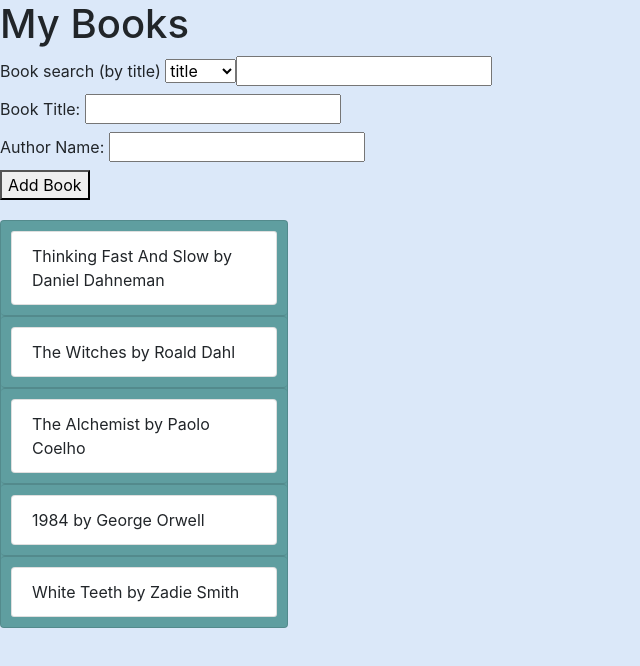
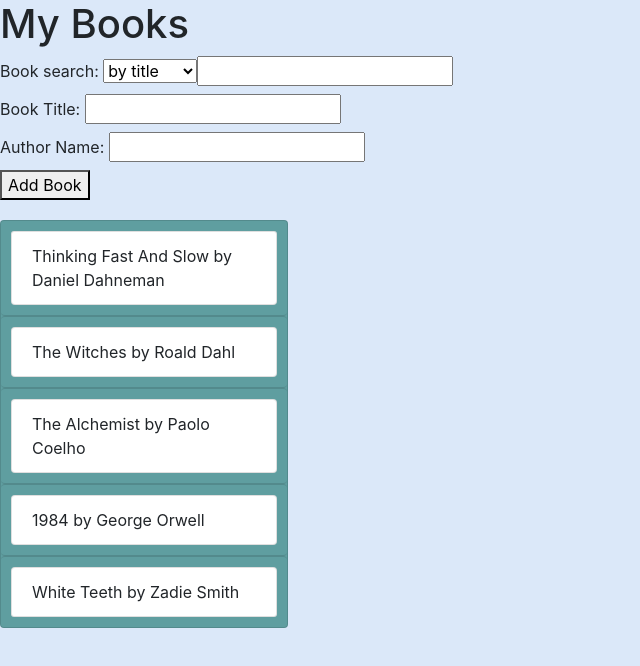
Before and after one commit to Danielandro/angular-books, an Angular app: page / in a window 1280 px wide. Shown: the top 666 px of the page, without its empty margins (0-640 px from the left). Built offline with nearby package versions, Linux system fonts and the light colour scheme; data requests are answered from the project's data file.

Commit message:
Refactor code * minimise some duplication * add comments * remove uncecessary variables

```diff
--- a/src/app/book-search/book-search.component.html
+++ b/src/app/book-search/book-search.component.html
@@ -1,10 +1,10 @@
 <div class="book-search">
   <label
-    >Book search (by title)
+    >Book search:
     <!-- Drop down to choose search option -->
     <select #searchBy (change)="onChange(searchBy.value)">
-      <option value="title">title</option>
-      <option value="author">author</option>
+      <option value="title">by title</option>
+      <option value="author">by author</option>
     </select>
     <input #val (input)="onInput(val.value)" type="text" />
   </label>
--- a/src/app/book-search/book-search.component.ts
+++ b/src/app/book-search/book-search.component.ts
@@ -15,11 +15,13 @@ export class BookSearchComponent implements OnInit {
 
   ngOnInit() {}
 
+  // emit event to parent as user types in the search field
   onInput(term: string) {
     this.term = term;
     this.searchInput.emit({ term: this.term, searchBy: this.searchBy });
   }
 
+  // emit to parent when user changes search by option
   onChange(searchBy: string) {
     this.searchBy = searchBy;
     this.searchByOption.emit({ term: this.term, searchBy: this.searchBy });
--- a/src/app/books/book.service.ts
+++ b/src/app/books/book.service.ts
@@ -1,7 +1,7 @@
 import { Injectable } from "@angular/core";
 import IBook from "./book";
 import { Observable, throwError, of } from "rxjs";
-import { catchError, filter, map, tap } from "rxjs/operators";
+import { catchError, map, tap } from "rxjs/operators";
 import { HttpClient, HttpErrorResponse } from "@angular/common/http";
 
 @Injectable({
@@ -28,22 +28,27 @@ export class BookService {
       .pipe(catchError(this.handleError));
   }
 
-  // SEARCH for books
+  // SEARCH for books by title or author
   searchBooks(searchParams: {
     term: string;
     searchBy: string;
   }): Observable<IBook[]> {
-    let term = searchParams.term;
-    let searchBy = searchParams.searchBy;
-
     return this.getBooks().pipe(
-      tap(_ => console.log(`Fetching search results for ${term}`)),
+      tap(_ =>
+        console.log(
+          `Searching For: ${searchParams.term} by ${searchParams.searchBy}`
+        )
+      ),
       map(books =>
-        books.filter(book => book[`${searchBy}`].indexOf(term) !== -1)
+        books.filter(
+          book =>
+            book[`${searchParams.searchBy}`].indexOf(searchParams.term) !== -1
+        )
       )
     );
   }
 
+  // error handling callback
   handleError(err: HttpErrorResponse) {
     let errorMessage: string;
 
@@ -58,6 +63,7 @@ export class BookService {
     return throwError(errorMessage);
   }
 
+  // generate the next unique book id
   private genId(books: IBook[]): number {
     // if there are no books return 1
     // otherwise find highest id and add 1
--- a/src/app/books/books.component.ts
+++ b/src/app/books/books.component.ts
@@ -20,6 +20,7 @@ export class BooksComponent implements OnInit {
     });
   }
 
+  // add a new book
   add(title: string, author: string): void {
     // convert strings to lower case
     title = title.trim().toLocaleLowerCase();
@@ -39,6 +40,7 @@ export class BooksComponent implements OnInit {
       });
   }
 
+  // when user starts entering a search
   onSearchInput(searchParams: { term: string; searchBy: string }) {
     // check if term is an empty string
     if (!searchParams.term.trim()) {
@@ -46,21 +48,17 @@ export class BooksComponent implements OnInit {
     }
     // convert to lowercase
     searchParams.term = searchParams.term.toLocaleLowerCase();
-
     // get + set filteredBooks
-    this.bookService.searchBooks(searchParams).subscribe(filteredBooks => {
-      console.log(
-        `Searching For: ${searchParams.term} by ${searchParams.searchBy}`
-      );
-      this.filteredBooks = filteredBooks;
-    });
+    this.search(searchParams);
   }
 
+  // when user changes search by option
   onSearchByOption(searchParams: { term: string; searchBy: string }) {
+    this.search(searchParams);
+  }
+
+  private search(searchParams: { term: string; searchBy: string }) {
     this.bookService.searchBooks(searchParams).subscribe(filteredBooks => {
-      console.log(
-        `Searching For: ${searchParams.term} by ${searchParams.searchBy}`
-      );
       this.filteredBooks = filteredBooks;
     });
   }
```
